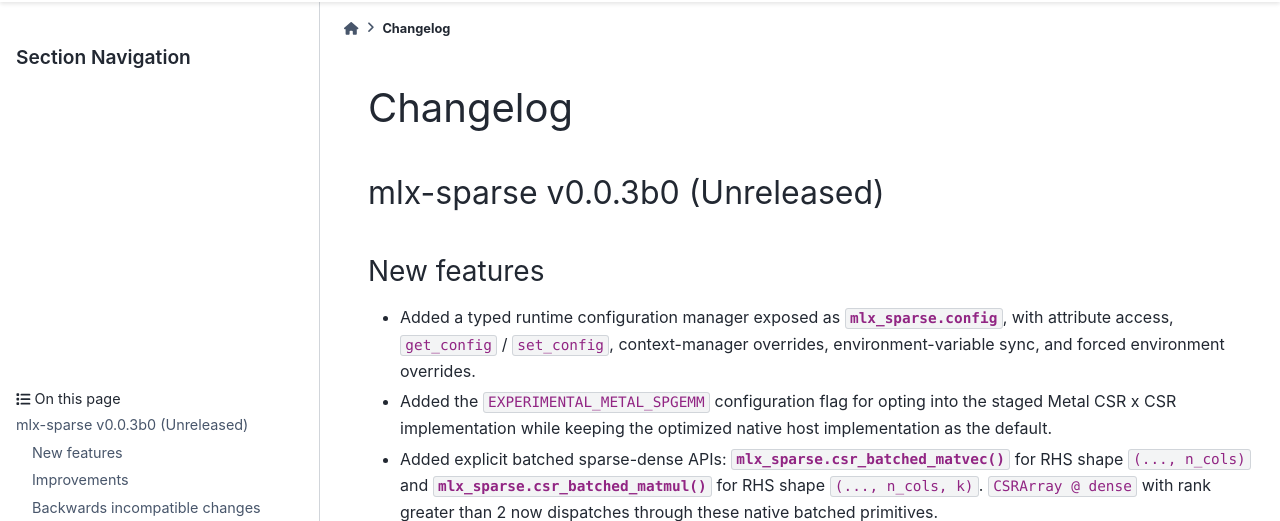
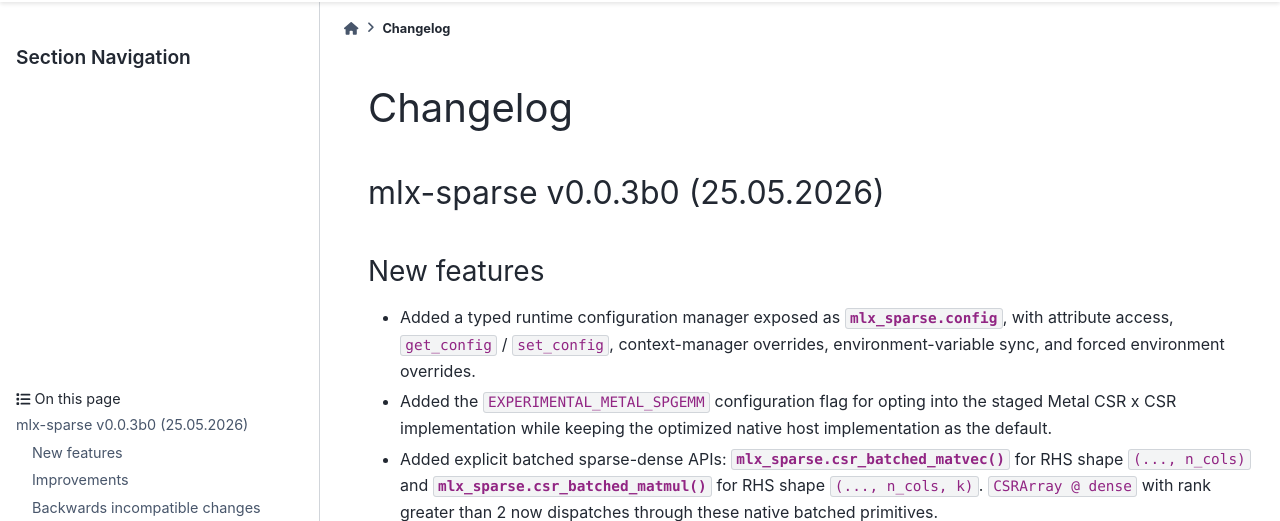
Before and after one commit to waleed-sh/mlx-sparse, a Sphinx documentation site: the page built from docs/changelog.rst, in a window 1280 px wide and 900 px high. Shown: the part 62-583 px from the top of the window. Built offline with Sphinx 7.4.7 and the PyData theme 0.15.4, drawn with Linux system fonts in a browser that asks for light colours; pages that are not in the unit, such as notebooks, are missing from menus; the version number could not be read and is left out.

```diff
--- a/docs/changelog.rst
+++ b/docs/changelog.rst
@@ -1,7 +1,7 @@
 Changelog
 =========
 
-mlx-sparse v0.0.3b0 (Unreleased)
+mlx-sparse v0.0.3b0 (25.05.2026)
 ----------------------------------
 
 New features
```
Also changed, not shown: README.md (+2 -2 lines).
